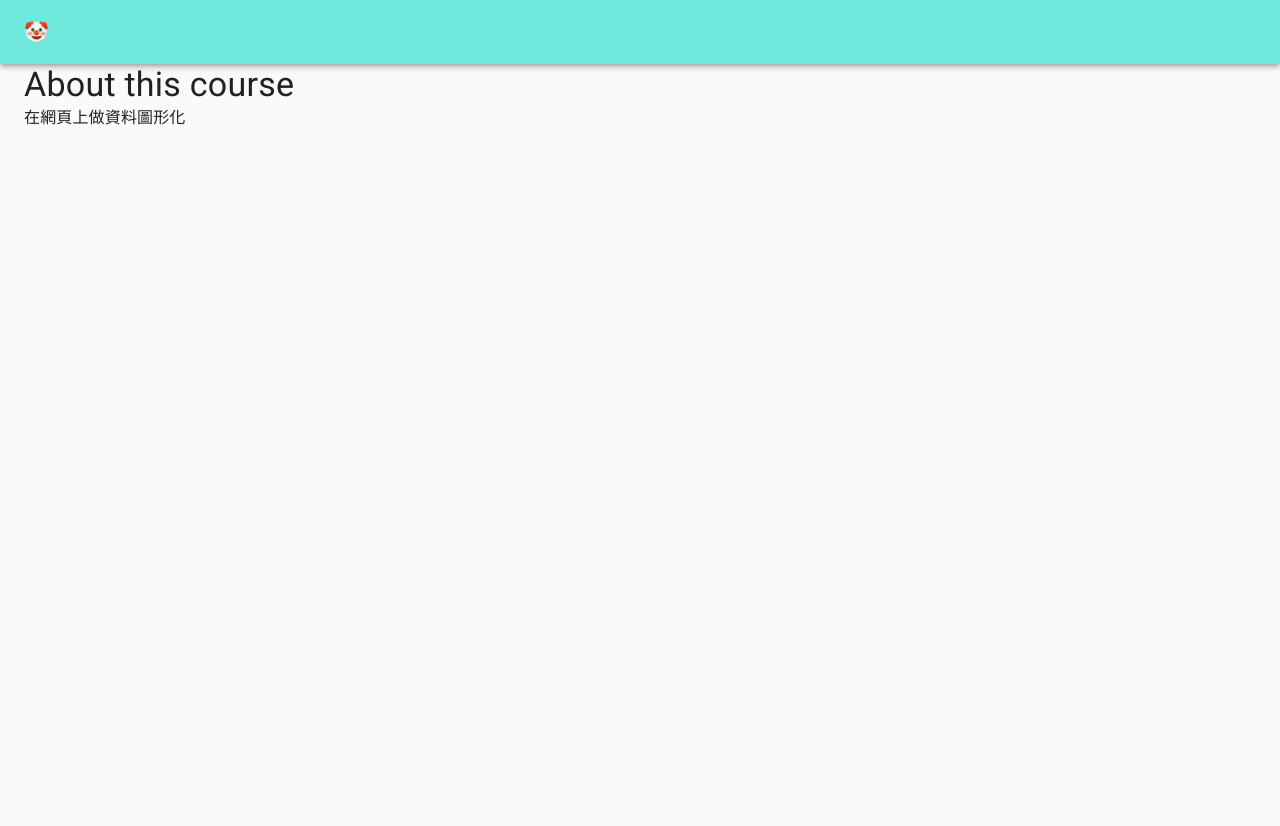
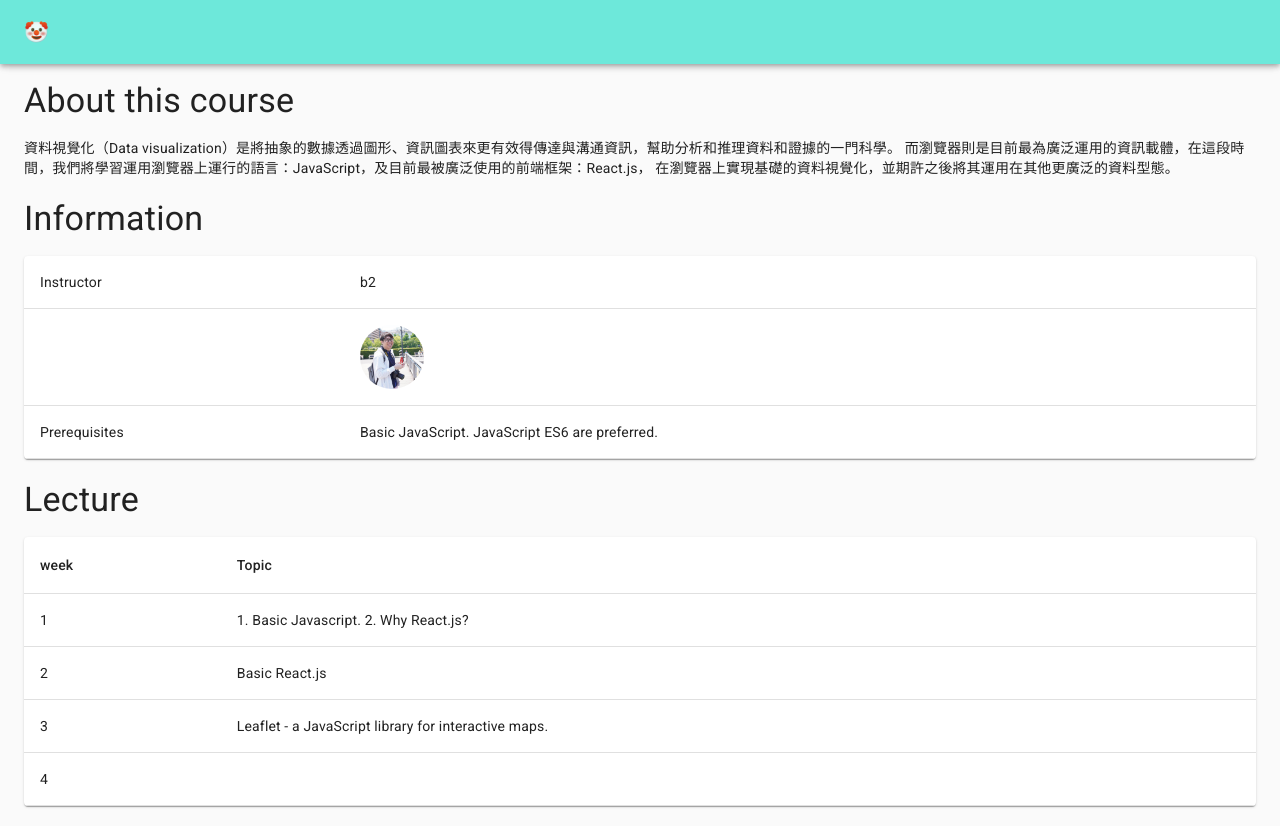
Before and after one commit to b2pwr/b2pwr.github.io, a React (Create React App) app: page / in a window 1280 px wide. Before the commit the page ends 800 px from the top, so only its background shows below. Built offline with nearby package versions, Linux system fonts and the light colour scheme.

Commit message:
feat: update course content

```diff
--- a/src/App.js
+++ b/src/App.js
@@ -4,6 +4,16 @@ import Container from '@material-ui/core/Container';
 import AppBar from '@material-ui/core/AppBar';
 import Toolbar from '@material-ui/core/Toolbar';
 import Typography from '@material-ui/core/Typography';
+import Table from '@material-ui/core/Table';
+import TableHead from '@material-ui/core/TableHead';
+import TableBody from '@material-ui/core/TableBody';
+import TableCell from '@material-ui/core/TableCell';
+import TableContainer from '@material-ui/core/TableContainer';
+import TableRow from '@material-ui/core/TableRow';
+import Paper from '@material-ui/core/Paper';
+import Avatar from '@material-ui/core/Avatar';
+import Block from './Block';
+import profileImg from './profile.jpg';
 
 const useStyles = makeStyles((theme) => ({
   root: {
@@ -15,25 +25,91 @@ const useStyles = makeStyles((theme) => ({
   title: {
     flexGrow: 1,
   },
+  table: {
+    minWidth: 120,
+  },
+  avatar: {
+    width: 64,
+    height: 64,
+  }
 }));
+
+const week = [{
+  num: 1,
+  topic: '1. Basic Javascript. 2. Why React.js?',
+}, {
+  num: 2,
+  topic: 'Basic React.js',
+}, {
+  num: 3,
+  topic: 'Leaflet - a JavaScript library for interactive maps.',
+}, {
+  num: 4,
+  topic: '',
+}]
 
 function App() {
   const classes = useStyles();
 
   return (
     <div className={classes.root}>
-      <AppBar position="static">
+      <AppBar position="sticky">
         <Toolbar>
           <Typography variant="h6" className={classes.title}>
-            🤡
+          <span role="img" aria-label="joker">🤡</span>
           </Typography>
         </Toolbar>
       </AppBar>
       <Container maxWidth="lg">
-        <Typography variant="h4">About this course</Typography>
-        <Typography variant="body1">
-          在網頁上做資料圖形化
-        </Typography>
+        <Block title="About this course">
+          <Typography variant="body2">
+            {`資料視覺化（Data visualization）是將抽象的數據透過圖形、資訊圖表來更有效得傳達與溝通資訊，幫助分析和推理資料和證據的一門科學。
+            而瀏覽器則是目前最為廣泛運用的資訊載體，在這段時間，我們將學習運用瀏覽器上運行的語言：JavaScript，及目前最被廣泛使用的前端框架：React.js，
+            在瀏覽器上實現基礎的資料視覺化，並期許之後將其運用在其他更廣泛的資料型態。`}
+          </Typography>
+        </Block>
+        <Block title="Information">
+          <TableContainer component={Paper}>
+            <Table className={classes.table} aria-label="simple table">
+              <TableBody>
+                <TableRow>
+                  <TableCell component="th" scope="row">Instructor</TableCell>
+                  <TableCell align="left">b2</TableCell>
+                </TableRow>
+                <TableRow>
+                  <TableCell rowSpan={1} />
+                  <TableCell>
+                    <Avatar className={classes.avatar} src={profileImg} alt="b2" />
+                  </TableCell>
+                </TableRow>
+                <TableRow>
+                  <TableCell component="th" scope="row">Prerequisites</TableCell>
+                  <TableCell align="left">Basic JavaScript. JavaScript ES6 are preferred.</TableCell>
+                </TableRow>
+              </TableBody>
+            </Table>
+          </TableContainer>
+        </Block>
+        <Block title="Lecture">
+          <TableContainer component={Paper}>
+            <Table className={classes.table} aria-label="simple table">
+              <TableHead>
+                <TableRow>
+                  <TableCell>week</TableCell>
+                  <TableCell align="left">Topic</TableCell>
+                </TableRow>
+              </TableHead>
+              <TableBody>
+                {week.map((w) => (
+                  <TableRow key={w.num}>
+                    <TableCell component="th" scope="row">{w.num}</TableCell>
+                    <TableCell align="left">{w.topic}</TableCell>
+                  </TableRow>
+                ))}
+              </TableBody>
+            </Table>
+          </TableContainer>
+        </Block>
       </Container>
     </div>
   );
--- /dev/null
+++ b/src/Block.js
@@ -0,0 +1,27 @@
+import React from 'react';
+import { makeStyles } from '@material-ui/core/styles';
+import Typography from '@material-ui/core/Typography';
+
+const useStyles = makeStyles((theme) => ({
+  title: {
+    margin: '16px 0px',
+  },
+  content: {
+    marginBottom: 20,
+  }
+}));
+
+function Block({title, children}) {
+  const classes = useStyles();
+
+  return (
+    <div>
+      <Typography variant="h4" className={classes.title}>{title}</Typography>
+      <div className={classes.content}>
+        {children}
+      </div>
+    </div>
+  );
+}
+
+export default Block;
```
Also changed, not shown: src/profile.jpg (added), 16 other files (tests, documents, lock files or other folders).
